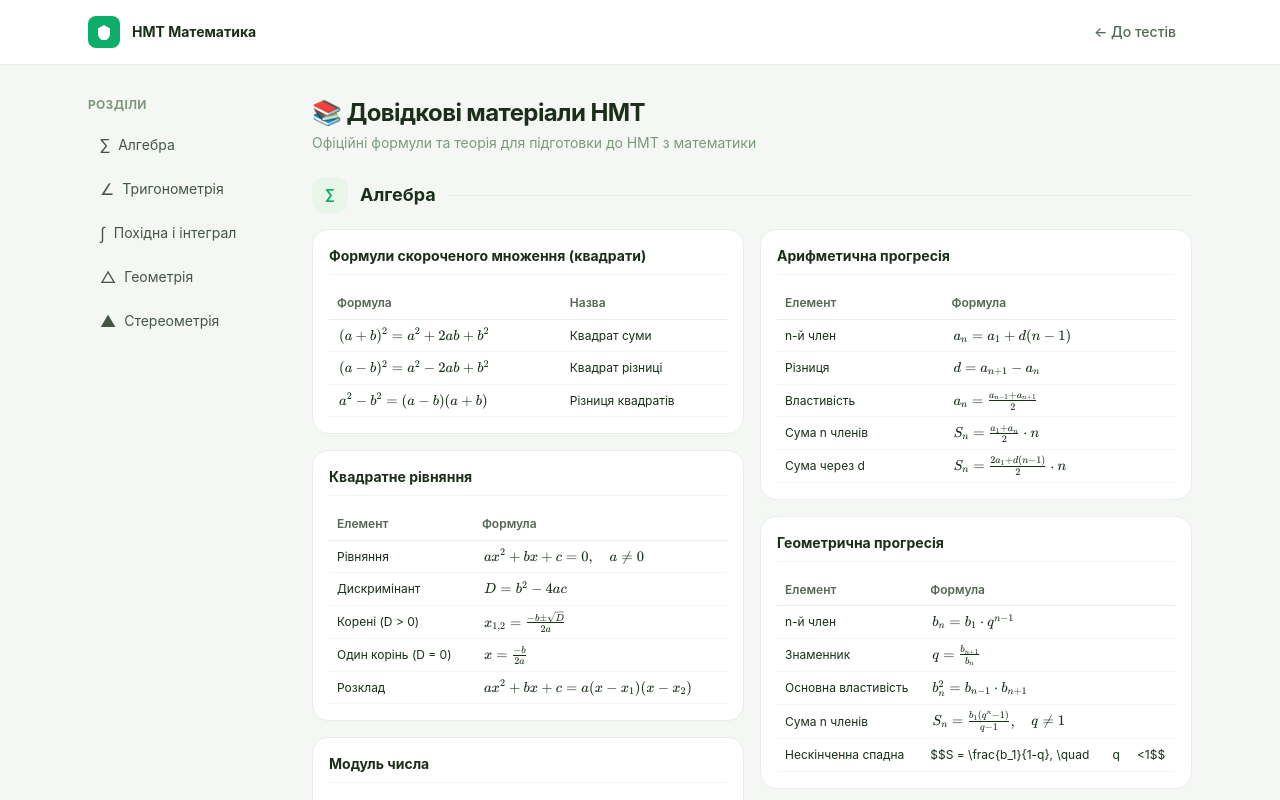
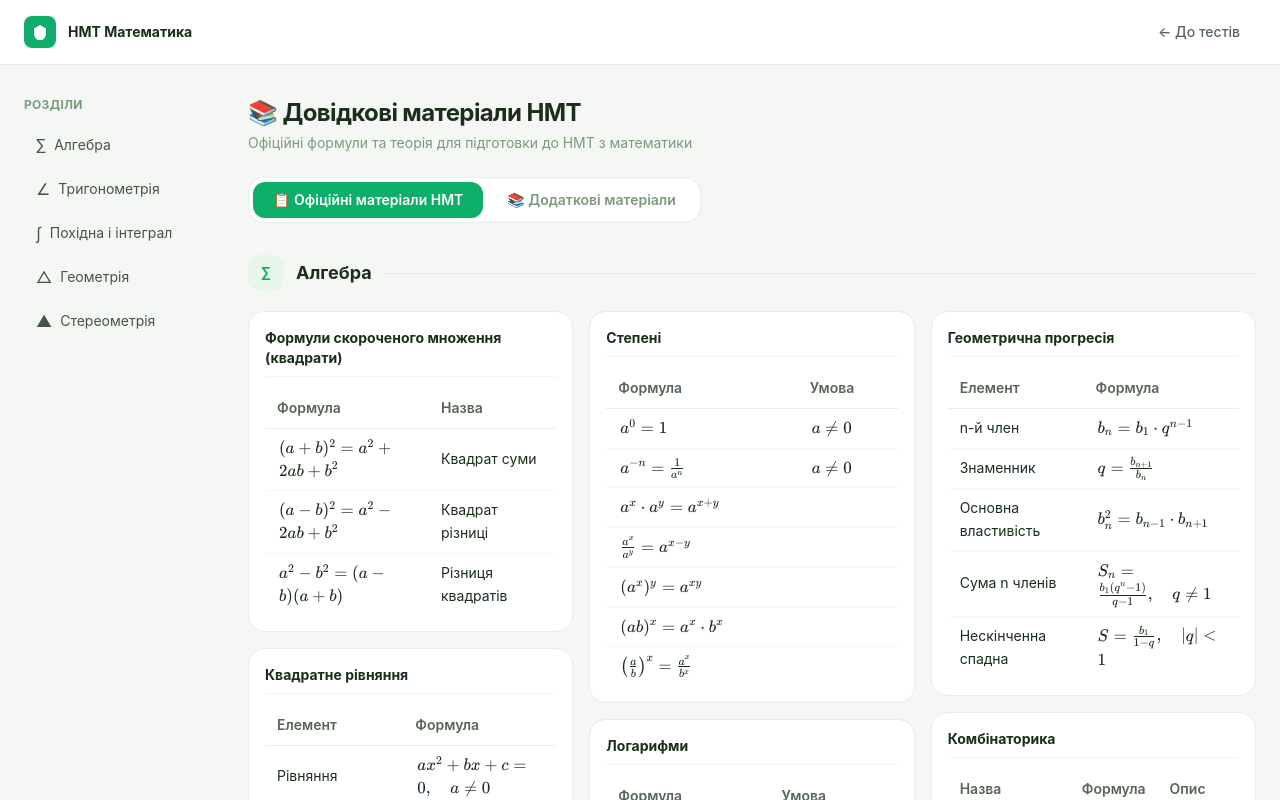
Before and after one commit to pastushak/nmt-platform, a Next.js app: page /materials in a window 1280 px wide. Shown: the top 800 px of the page. Built offline with nearby package versions, Linux system fonts and the light colour scheme.

Commit message:
change files

```diff
--- a/app/materials/page.tsx
+++ b/app/materials/page.tsx
@@ -7,7 +7,7 @@ export default function MaterialsPage() {
   return (
     <div className="min-h-screen bg-[#f5f7f5]">
       <header className="bg-white border-b border-[#e8ede8]">
-        <div className="max-w-6xl mx-auto px-6 h-16 flex items-center justify-between">
+        <div className="max-w-[1800px] mx-auto px-6 h-16 flex items-center justify-between">
           <div className="flex items-center gap-3">
             <div className="w-8 h-8 bg-[#0ead69] rounded-lg flex items-center justify-center">
               <svg width="16" height="16" viewBox="0 0 16 16" fill="none">
@@ -20,7 +20,7 @@ export default function MaterialsPage() {
         </div>
       </header>
 
-      <div className="max-w-6xl mx-auto px-6 py-8">
+      <div className="max-w-[1800px] mx-auto px-6 py-8">
         <div className="flex gap-8">
 
           {/* Бічна навігація */}
--- a/components/MaterialsAccordion.tsx
+++ b/components/MaterialsAccordion.tsx
@@ -1,5 +1,6 @@
 'use client'
 
+import { useState } from 'react'
 import { MaterialCategory } from '@/lib/materials-data'
 import MathText from '@/components/ui/MathText'
 
@@ -22,7 +23,7 @@ function renderContent(content: string) {
           <thead>
             <tr className="border-b border-[#e8ede8]">
               {headers.map((h, i) => (
-                <th key={i} className="text-left py-1.5 px-2 text-xs font-semibold text-[#556655]">
+                <th key={i} className="text-left py-2 px-3 text-sm font-semibold text-[#556655]">
                   <MathText text={h} />
                 </th>
               ))}
@@ -32,9 +33,9 @@ function renderContent(content: string) {
             {body.map((row, i) => {
               const cells = row.split('|').filter(Boolean).map(c => c.trim())
               return (
-                <tr key={i} className="border-b border-[#f5f7f5]">
+                <tr key={i} className="border-b border-[#f5f7f5] last:border-0">
                   {cells.map((cell, j) => (
-                    <td key={j} className="py-1.5 px-2 text-xs text-[#1a2e1a]">
+                    <td key={j} className="py-2 px-3 text-sm text-[#1a2e1a]">
                       <MathText text={cell} />
                     </td>
                   ))}
@@ -48,62 +49,101 @@ function renderContent(content: string) {
   }
 
   return (
-    <div className="text-xs text-[#1a2e1a] leading-relaxed">
+    <div className="text-sm text-[#1a2e1a] leading-relaxed">
       <MathText text={content} />
     </div>
   )
 }
 
-const CATEGORY_ICONS: Record<string, string> = {
-  'Алгебра': '∑',
-  'Тригонометрія': '∠',
-  'Похідна і інтеграл': '∫',
-  'Теорія ймовірностей': 'P',
-  'Геометрія': '△',
-  'Стереометрія': '▲',
-}
+function CardGrid({ items, accent }: { items: { title: string; content: string }[]; accent: 'green' | 'purple' }) {
+  const borderColor = accent === 'green' ? 'border-[#e8ede8]' : 'border-[#e0d5ea]'
+  const titleBorder = accent === 'green' ? 'border-[#f0f7f0]' : 'border-[#ede5f4]'
+  const titleColor = accent === 'green' ? 'text-[#1a2e1a]' : 'text-[#3d1f5c]'
 
-export default function MaterialsAccordion({ materials }: Props) {
   return (
-    <div className="space-y-10">
-      {materials.map(category => (
-        <div key={category.name} id={category.name}>
-
-          {/* Заголовок розділу */}
-          <div className="flex items-center gap-3 mb-4">
-            <div className="w-9 h-9 rounded-xl bg-[#e8f5e9] flex items-center justify-center text-[#0ead69] font-bold text-sm flex-shrink-0">
-              {CATEGORY_ICONS[category.name] ?? '📐'}
-            </div>
-            <h2 className="text-lg font-bold text-[#1a2e1a]">{category.name}</h2>
-            <div className="flex-1 h-px bg-[#e8ede8]"></div>
-          </div>
-
-          {/* Masonry grid */}
-          {category.official.length > 0 && (
-            <div style={{
-              columns: '2',
-              columnGap: '16px',
-            }}>
-              {category.official.map(item => (
+    <div style={{ columns: '3', columnGap: '16px' }}>
+      {items.map(item => (
         <div
           key={item.title}
           style={{ breakInside: 'avoid', marginBottom: '16px' }}
-                  className="bg-white rounded-2xl border border-[#e8ede8] p-4"
+          className={`bg-white rounded-2xl border ${borderColor} p-4`}
         >
-                  <h3 className="text-sm font-bold text-[#1a2e1a] mb-3 pb-2 border-b border-[#f0f7f0]">
+          <h3 className={`text-sm font-bold ${titleColor} mb-3 pb-2 border-b ${titleBorder}`}>
             {item.title}
           </h3>
           {renderContent(item.content)}
         </div>
       ))}
     </div>
+  )
+}
+
+export default function MaterialsAccordion({ materials }: Props) {
+  const [mode, setMode] = useState<'official' | 'extra'>('official')
+
+  return (
+    <div>
+      {/* Перемикач */}
+      <div className="flex items-center gap-1 mb-8 bg-white border border-[#e8ede8] rounded-2xl p-1 w-fit">
+        <button
+          onClick={() => setMode('official')}
+          className={`px-5 py-2 rounded-xl text-sm font-semibold transition-all ${
+            mode === 'official'
+              ? 'bg-[#0ead69] text-white shadow-sm'
+              : 'text-[#7a9a7a] hover:text-[#1a2e1a]'
+          }`}
+        >
+          📋 Офіційні матеріали НМТ
+        </button>
+        <button
+          onClick={() => setMode('extra')}
+          className={`px-5 py-2 rounded-xl text-sm font-semibold transition-all ${
+            mode === 'extra'
+              ? 'bg-[#7b4fa6] text-white shadow-sm'
+              : 'text-[#7a9a7a] hover:text-[#1a2e1a]'
+          }`}
+        >
+          📚 Додаткові матеріали
+        </button>
+      </div>
+
+      {/* Вміст */}
+      <div className="space-y-12">
+        {materials.map(category => {
+          const items = mode === 'official' ? category.official : category.extra
+          const hasItems = items.length > 0
+
+          return (
+            <div key={category.name} id={category.name}>
+
+              {/* Заголовок розділу */}
+              <div className="flex items-center gap-3 mb-5">
+                <div className={`w-9 h-9 rounded-xl flex items-center justify-center font-bold text-sm flex-shrink-0 ${
+                  mode === 'official' ? 'bg-[#e8f5e9] text-[#0ead69]' : 'bg-[#f0e8f8] text-[#7b4fa6]'
+                }`}>
+                  {category.icon}
+                </div>
+                <h2 className="text-lg font-bold text-[#1a2e1a]">{category.name}</h2>
+                <div className="flex-1 h-px bg-[#e8ede8]" />
+              </div>
+
+              {hasItems ? (
+                <CardGrid items={items} accent={mode === 'official' ? 'green' : 'purple'} />
+              ) : (
+                <div className="flex items-center gap-3 py-6 px-4 bg-white rounded-2xl border border-[#e8ede8]">
+                  <span className="text-2xl">🚧</span>
+                  <p className="text-sm text-[#7a9a7a]">
+                    {mode === 'extra'
+                      ? "Додаткові матеріали для цього розділу незабаром з'являться"
+                      : 'Незабаром...'}
+                  </p>
+                </div>
               )}
 
-          {category.official.length === 0 && (
-            <p className="text-sm text-[#7a9a7a] italic">Незабаром...</p>
-          )}
             </div>
-      ))}
+          )
+        })}
+      </div>
     </div>
   )
 }
--- a/lib/materials-data.ts
+++ b/lib/materials-data.ts
@@ -31,14 +31,14 @@ export const MATERIALS: MaterialCategory[] = [
 | Дискримінант | $$D = b^2 - 4ac$$ |
 | Корені (D > 0) | $$x_{1,2} = \\frac{-b \\pm \\sqrt{D}}{2a}$$ |
 | Один корінь (D = 0) | $$x = \\frac{-b}{2a}$$ |
-| Розклад | $$ax^2 + bx + c = a(x-x_1)(x-x_2)$$ |`
+| Розклад кв. тричлена | $$ax^2 + bx + c = a(x-x_1)(x-x_2)$$ |`
       },
       {
         title: 'Модуль числа',
         content: `| Визначення | |
 |-----------|--|
-| $$|a| = a$$, якщо $$a \\geq 0$$ | |
-| $$|a| = -a$$, якщо $$a < 0$$ | |`
+| $$a \\geq 0$$ | $$\\lvert a\\rvert = a$$ |
+| $$a < 0$$ | $$\\lvert a\\rvert = -a$$ |`
       },
       {
         title: 'Степені',
@@ -83,7 +83,7 @@ export const MATERIALS: MaterialCategory[] = [
 | Знаменник | $$q = \\frac{b_{n+1}}{b_n}$$ |
 | Основна властивість | $$b_n^2 = b_{n-1} \\cdot b_{n+1}$$ |
 | Сума n членів | $$S_n = \\frac{b_1(q^n-1)}{q-1}, \\quad q \\neq 1$$ |
-| Нескінченна спадна | $$S = \\frac{b_1}{1-q}, \\quad |q|<1$$ |`
+| Нескінченна спадна | $$S = \\frac{b_1}{1-q}, \\quad \\lvert q\\rvert < 1$$ |`
       },
       {
         title: 'Комбінаторика',
@@ -132,11 +132,11 @@ export const MATERIALS: MaterialCategory[] = [
         title: 'Властивості модуля',
         content: `| Властивість | Формула |
 |------------|---------|
-| Симетрія | $$|a-b| = |b-a|$$ |
-| Корінь | $$\\sqrt{a^2} = |a|$$ |
-| Квадрат | $$|a|^2 = a^2$$ |
-| Нерівність $$(\\leq)$$ | $$|x| \\leq a \\Leftrightarrow -a \\leq x \\leq a$$ |
-| Нерівність $$(\\geq)$$ | $$|x| \\geq a \\Leftrightarrow x \\geq a$$ або $$x \\leq -a$$ |`
+| Симетрія | $$\\lvert a-b\\rvert = \\lvert b-a\\rvert$$ |
+| Корінь | $$\\sqrt{a^2} = \\lvert a\\rvert$$ |
+| Квадрат | $$\\lvert a\\rvert^2 = a^2$$ |
+| Нерівність $$(\\leq)$$ | $$\\lvert x\\rvert \\leq a \\Leftrightarrow -a \\leq x \\leq a$$ |
+| Нерівність $$(\\geq)$$ | $$\\lvert x\\rvert \\geq a \\Leftrightarrow x \\geq a \\text{ або } x \\leq -a$$ |`
       },
       {
         title: 'Дії з дробами',
@@ -172,7 +172,7 @@ export const MATERIALS: MaterialCategory[] = [
 | $$\\sqrt[n]{ab} = \\sqrt[n]{a} \\cdot \\sqrt[n]{b}$$ | |
 | $$\\sqrt[n]{\\frac{a}{b}} = \\frac{\\sqrt[n]{a}}{\\sqrt[n]{b}}$$ | |
 | $$(\\sqrt[n]{a})^n = a$$ | $$a \\geq 0$$ |
-| $$\\sqrt[n]{a^n} = |a|$$ | n парне |
+| $$\\sqrt[n]{a^n} = \\lvert a\\rvert$$ | n парне |
 | $$\\sqrt[n]{a^n} = a$$ | n непарне |`
       },
       {
@@ -191,9 +191,9 @@ export const MATERIALS: MaterialCategory[] = [
 |-------|---------|-------|
 | Сума подій | $$P(A+B) = P(A)+P(B)-P(AB)$$ | Загальний |
 | Несумісні події | $$P(A+B) = P(A)+P(B)$$ | $$P(AB)=0$$ |
-| Добуток подій | $$P(AB) = P(A) \\cdot P(B|A)$$ | Загальний |
+| Добуток подій | $$P(AB) = P(A) \\cdot P(B \\mid A)$$ | Загальний |
 | Незалежні події | $$P(AB) = P(A) \\cdot P(B)$$ | Незалежні |
-| Умовна ймовірність | $$P(B|A) = \\frac{P(AB)}{P(A)}$$ | $$P(A)>0$$ |
+| Умовна ймовірність | $$P(B \\mid A) = \\dfrac{P(AB)}{P(A)}$$ | $$P(A)>0$$ |
 | Протилежна подія | $$P(\\bar{A}) = 1-P(A)$$ | |`
       },
       {
@@ -492,9 +492,9 @@ export const MATERIALS: MaterialCategory[] = [
 |---------|---------|
 | Середина відрізку | $$x_0 = \\frac{x_1+x_2}{2}, \\quad y_0 = \\frac{y_1+y_2}{2}$$ |
 | Довжина відрізку | $$AB = \\sqrt{(x_2-x_1)^2+(y_2-y_1)^2}$$ |
-| Координати вектора | $$\\vec{AB}(x_2-x_1;\; y_2-y_1)$$ |
+| Координати вектора | $$\\vec{AB}(x_2-x_1;\ y_2-y_1)$$ |
 | Скалярний добуток | $$\\vec{a}\\cdot\\vec{b} = a_1 b_1 + a_2 b_2 + a_3 b_3$$ |
-| Кут між векторами | $$\\cos\\varphi = \\frac{\\vec{a}\\cdot\\vec{b}}{|\\vec{a}||\\vec{b}|}$$ |`
+| Кут між векторами | $$\\cos\\varphi = \\dfrac{\\vec{a}\\cdot\\vec{b}}{\\lvert\\vec{a}\\rvert\\cdot\\lvert\\vec{b}\\rvert}$$ |`
       },
     ],
     extra: [
@@ -505,7 +505,7 @@ export const MATERIALS: MaterialCategory[] = [
 | Медіана | $$\\frac{AM}{MN} = \\frac{BM}{MK} = \\frac{CM}{MT} = \\frac{2}{1}$$ |
 | Бісектриса | $$\\frac{AD}{DC} = \\frac{AB}{BC}$$ |
 | Середня лінія | $$MN \\parallel AC, \\quad MN = \\frac{1}{2}AC$$ |
-| Нерівність | $$|b-c| < a < b+c$$ |
+| Нерівність | $$\\lvert b-c\\rvert < a < b+c$$ |
 | Рівнобедрений | $$AB = BC \\Rightarrow \\angle A = \\angle C$$ |`
       },
       {
@@ -575,8 +575,8 @@ export const MATERIALS: MaterialCategory[] = [
         content: `| Елемент | Формула |
 |---------|---------|
 | Відстань у просторі | $$AB = \\sqrt{(x_2-x_1)^2+(y_2-y_1)^2+(z_2-z_1)^2}$$ |
-| Довжина вектора 2D | $$|\\vec{a}| = \\sqrt{a_1^2+a_2^2}$$ |
-| Довжина вектора 3D | $$|\\vec{a}| = \\sqrt{a_1^2+a_2^2+a_3^2}$$ |
+| Довжина вектора 2D | $$\\lvert\\vec{a}\\rvert = \\sqrt{a_1^2+a_2^2}$$ |
+| Довжина вектора 3D | $$\\lvert\\vec{a}\\rvert = \\sqrt{a_1^2+a_2^2+a_3^2}$$ |
 | Колінеарні вектори | $$\\vec{a} \\parallel \\vec{b} \\Leftrightarrow \\frac{a_1}{b_1} = \\frac{a_2}{b_2}$$ |
 | Перпендикулярні | $$\\vec{a} \\perp \\vec{b} \\Leftrightarrow \\vec{a}\\cdot\\vec{b} = 0$$ |`
       },
@@ -585,7 +585,18 @@ export const MATERIALS: MaterialCategory[] = [
   {
     name: 'Стереометрія',
     icon: '▲',
-    official: [],
+    official: [
+  {
+    title: "Об'ємні фігури",
+    content: `| Фігура | Об'єм | Бічна поверхня |
+|--------|-------|----------------|
+| Пряма призма | $$V = S_{осн} \\cdot H$$ | $$S_б = P_{осн} \\cdot H$$ |
+| Правильна піраміда | $$V = \\frac{1}{3} S_{осн} \\cdot H$$ | $$S_б = \\frac{1}{2} P_{осн} \\cdot m$$ |
+| Циліндр | $$V = \\pi R^2 H$$ | $$S_б = 2\\pi R H$$ |
+| Конус | $$V = \\frac{1}{3}\\pi R^2 H$$ | $$S_б = \\pi R L$$ |
+| Куля | $$V = \\frac{4}{3}\\pi R^3$$ | $$S = 4\\pi R^2$$ |`
+  },
+],
     extra: [
       {
         title: 'Взаємне розміщення прямих у просторі',
```
Lines whose indentation alone changed are shown as unchanged.
